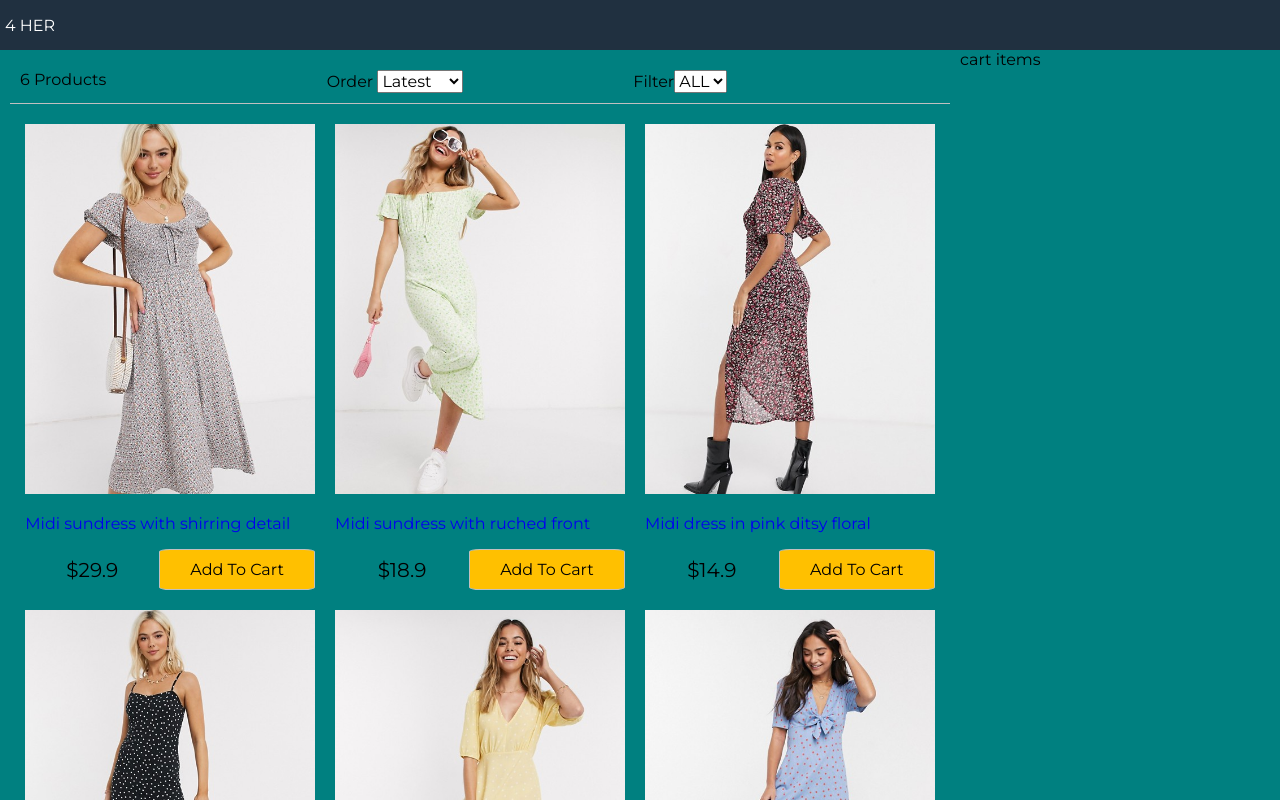
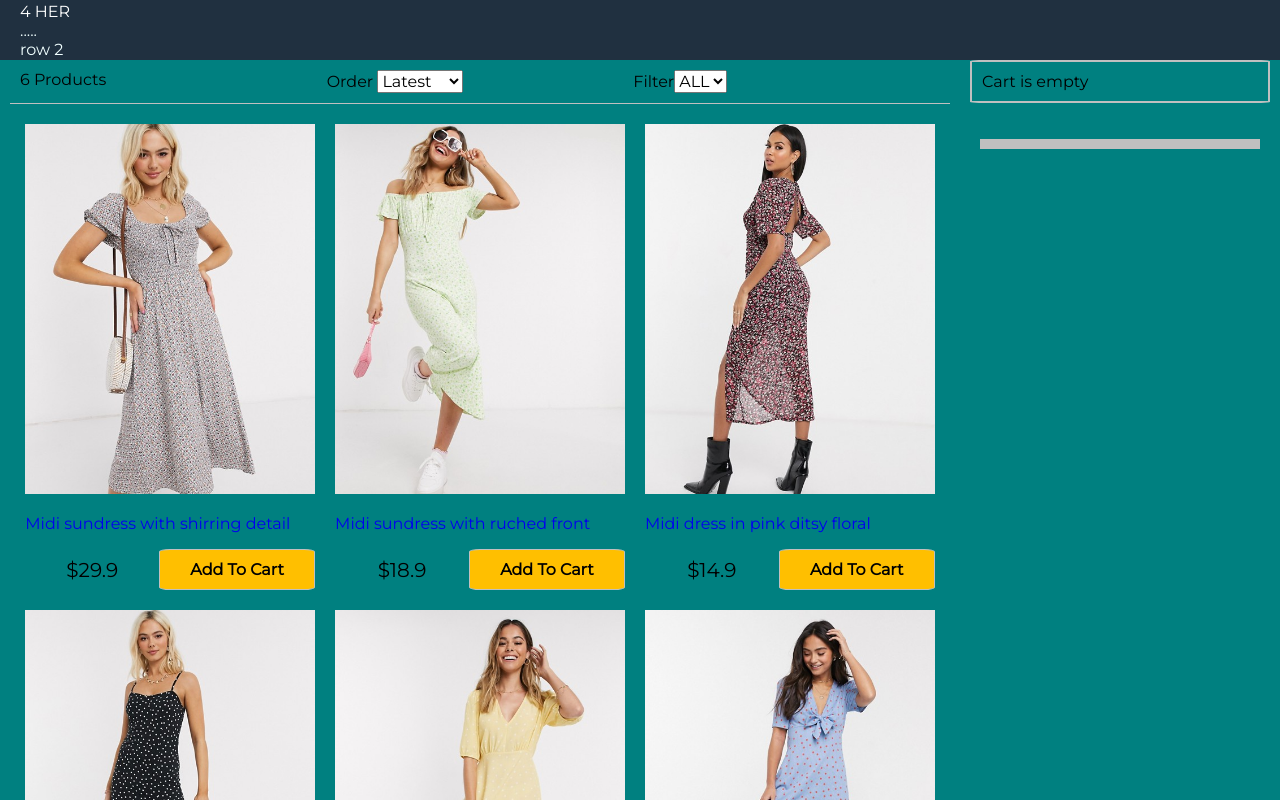
Before and after one commit to Mo-Aziz/React-shopping-cart, a React (Create React App) app: page / in a window 1280 px wide. Shown: the top 800 px of the page. Built offline with nearby package versions, Linux system fonts and the light colour scheme.

Commit message:
cart-component

```diff
--- a/src/App.js
+++ b/src/App.js
@@ -1,6 +1,7 @@
 import React from "react";
 import Products from "./components/Products";
 import Filter from "./components/Filter";
+import Cart from "./components/Cart";
 import data from "./data.json";
 
 class App extends React.Component {
@@ -8,11 +9,39 @@
     super();
     this.state = {
       products: data.products,
+      cartItems: [],
       size: "",
       sort: "",
     };
   }
-  sortProducts =(event) =>{
+// remove item
+removeFromCart =(product)=>{
+  const cartItems = this.state.cartItems.slice();
+
+  this.setState({
+
+    cartItems: cartItems.filter(x=> x._id !== product._id) })
+
+
+}
+  // add to cart
+  addToCart = (product) => {
+    const cartItems = this.state.cartItems.slice();
+    let alreadyInCart = false;
+    cartItems.forEach((item) => {
+      if (item._id === product._id) {
+        item.count++;
+        alreadyInCart = true;
+      }
+    });
+    if (!alreadyInCart) {
+      cartItems.push({ ...product, count: 1 });
+    }
+    this.setState ({cartItems})
+  };
+
+  // sorting filter
+  sortProducts = (event) => {
     console.log(event.target.value);
     const sort = event.target.value;
     this.setState((state) => ({
@@ -35,6 +64,7 @@
     }));
   };
 
+  //  filtering by size
   filterProducts = (event) => {
     console.log(event.target.value);
     if (event.target.value === "") {
@@ -53,9 +83,16 @@
     return (
       <div className="grid-container">
         <header>
+          <div className="container">
           <div>
             <a href="/"> 4 HER</a>
           </div>
+          <div>.....</div>
+          <div>
+            row 2
+          </div>
+          </div>
+
         </header>
         <main>
           <div className="content">
@@ -69,9 +106,15 @@
                   sortProducts={this.sortProducts}
                 ></Filter>
               </div>
-              <Products products={this.state.products}></Products>
+              <Products
+                products={this.state.products}
+                addToCart={this.addToCart}
+              ></Products>
             </div>
-            <div className="sidebar">cart items</div>
+            <div className="sidebar">
+              <Cart cartItems={this.state.cartItems}
+              removeFromCart={this.removeFromCart} />
+            </div>
           </div>
         </main>
         <footer>All right reserved for M.Aziz.</footer>
--- /dev/null
+++ b/src/components/Cart.js
@@ -0,0 +1,60 @@
+import React, { Component } from "react";
+import formatCurrency from "../util";
+
+export default class Cart extends Component {
+  render() {
+    const { cartItems } = this.props;
+    return (
+      <div>
+        <div>
+          {cartItems.length === 0 ? (
+            <div className="cart cart-header">Cart is empty </div>
+          ) : (
+            <div className="cart cart-header">
+              You have {cartItems.length} in the cart{" "}
+            </div>
+          )}
+        </div>
+        <div>
+          <div className="cart">
+            <ul className="cart-items">
+              {cartItems.map((item) => (
+                <li key={item._id}>
+                  <div>
+                    <img src={item.image} alt={item.title}></img>
+                  </div>
+
+                  <div>
+                    <div>{item.title}</div>
+                    <div className="right">
+                      {formatCurrency(item.price)} x {item.count}{" "}
+                      <button
+                        className="button"
+                        onClick={() => this.props.removeFromCart(item)}
+                      >
+                        Remove
+                      </button>
+                    </div>
+                  </div>
+                </li>
+              ))}
+            </ul>
+          </div>
+          {cartItems.length !== 0 && (
+            <div className="cart">
+              <div className="total">
+                <div>
+                  Total:{" "}
+                  {formatCurrency(
+                    cartItems.reduce((a, c) => a + c.price * c.count, 0)
+                  )}
+                </div>
+                <button className="button primary"> Proceed</button>
+              </div>
+            </div>
+          )}
+        </div>
+      </div>
+    );
+  }
+}
--- a/src/components/Products.js
+++ b/src/components/Products.js
@@ -15,7 +15,7 @@
                 </a>
                 <div className="product-price">
                   <div>{formatCurrency(product.price)}</div>
-                  <button className="button primary">Add To Cart</button>
+                  <button onClick={ () => this.props.addToCart(product)} className="button primary">Add To Cart</button>
                 </div>
               </div>
             </li>
--- a/src/index.css
+++ b/src/index.css
@@ -17,6 +17,7 @@
 button,
 textarea {
   font-size: 1.6rem;
+
   font-family: Montserrat, Helvetica, Arial, sans-serif;
 }
 
@@ -27,7 +28,7 @@
     "main"
     "footer";
   grid-template-rows: 5rem 1fr 5rem;
-  grid-template-columns: 1fr;
+  grid-template-columns: fr;
   height: 100%;
 }
 a {
@@ -42,7 +43,9 @@
   color: azure;
   display: flex;
   align-items: center;
-  padding: 0.5rem;
+  padding: 2rem;
+
+  height: 2rem;
 }
 header a {
   color: white;
@@ -124,11 +127,12 @@
   border: 0.1rem #c0c0c0 solid;
   background-color: #f0f0f0;
   cursor: pointer;
+  font-weight: bolder;
   border-radius: 7%;
 }
 
 .button.primary {
-  background-color: #ffc000;
+  background-color: #ffbf00;
 
 }
 .button:hover {
@@ -146,3 +150,57 @@
 .filter div{
   flex:1
 }
+
+/* Cart */
+.cart{
+padding:1rem;
+margin:1rem;
+display:flex;
+}
+
+.cart-header{
+  /* border-bottom: none .1rem #c0c0c0 solid; */
+  border: .2rem #c0c0c0 solid;
+  border-radius: 3%;
+}
+
+.cart-items{
+  padding:0;
+  width:100%;
+  list-style-type: none;
+  border: .5rem  #c0c0c0 solid;
+}
+.cart-items img{
+  width:7rem;
+}
+.cart-items li{
+  display: flex;
+}
+
+.cart-items li div{
+  padding:.5rem;
+}
+
+.cart-items li div:last-child{
+  flex:1 ;
+}
+
+.right{
+  text-align: right;
+  margin: 2rem;
+}
+
+.total{
+  display:flex;
+  align-items: center;
+  justify-content: space-between;
+  width:100%
+}
+
+.total > div{
+  font-size: 2rem;
+}
+.total >div,
+.total >button{
+  flex: 1;
+}
```
